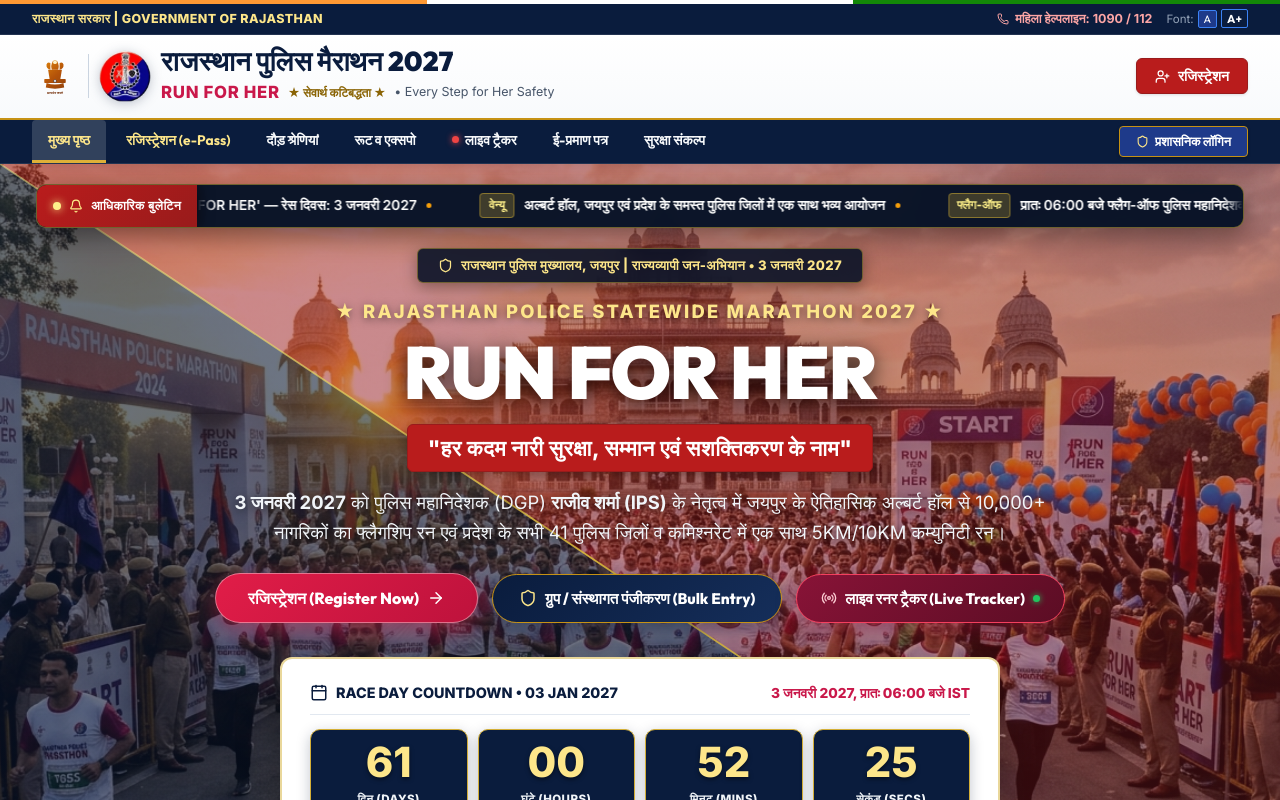
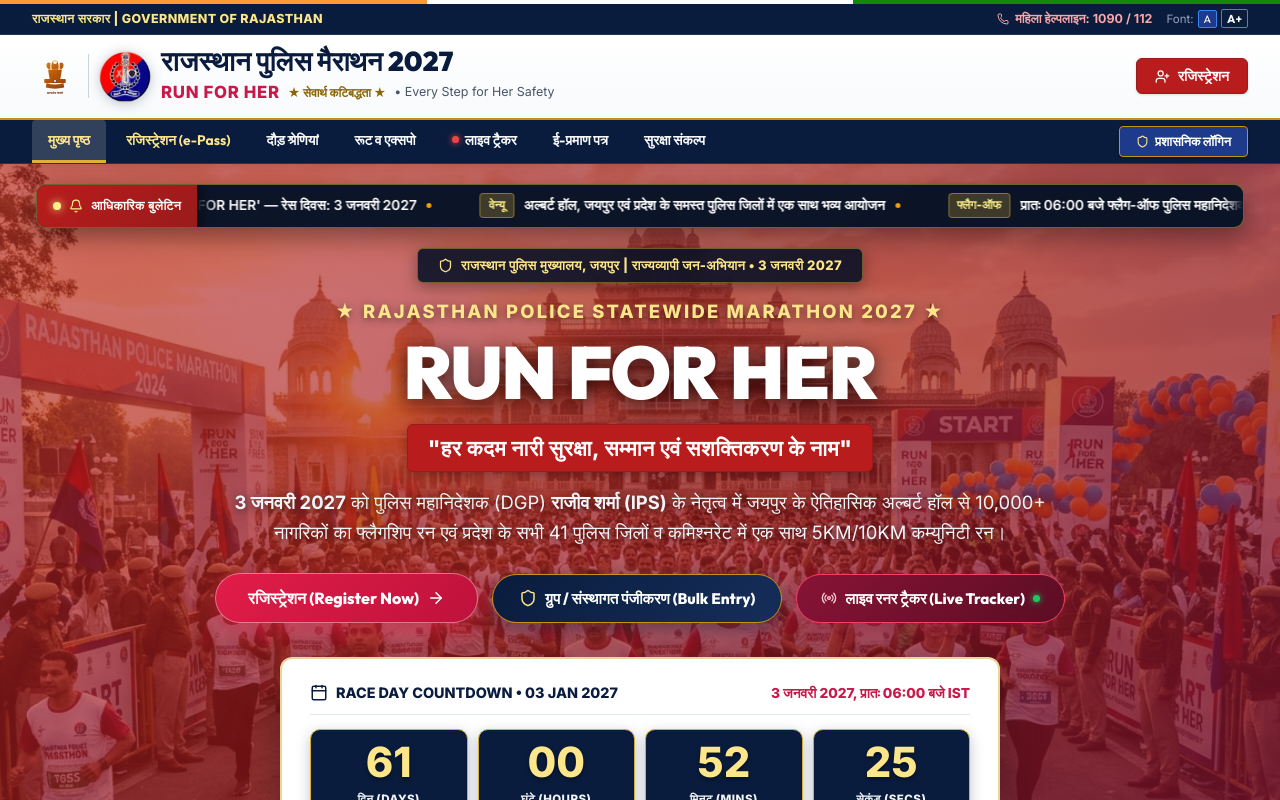
Before and after one commit to mpalsaniya68/rajasthan-police-run-for-her, a React (Vite) app: page / in a window 1280 px wide. Shown: the top 800 px of the page. Built offline with nearby package versions, Linux system fonts and the light colour scheme.

Commit message:
style(hero): apply full surface red overlay across background image

```diff
--- a/src/components/Hero.jsx
+++ b/src/components/Hero.jsx
@@ -52,24 +52,8 @@ export function Hero({ onOpenRegister, onOpenBulkRegister, onNavigate, totalRegi
       {/* 1. Base Subtle Dark Tint (Keeps the background photo clearly visible) */}
       <div className="hero-base-tint" />
 
-      {/* 2. Rajasthan Police Red Half Overlay (50% on both Desktop & Mobile) */}
+      {/* 2. Full Surface Rajasthan Police Crimson Red Overlay */}
       <div className="hero-overlay-red" />
-
-      {/* 3. Rajasthan Police Navy Blue Half Overlay (50% on both Desktop & Mobile) */}
-      <div className="hero-overlay-blue" />
-
-      {/* 4. Sleek Golden Dividing Accent Line */}
-      <svg className="hero-golden-divider" viewBox="0 0 100 100" preserveAspectRatio="none">
-        <defs>
-          <linearGradient id="heroGoldGlow" x1="0%" y1="0%" x2="100%" y2="100%">
-            <stop offset="0%" stopColor="#fef08a" stopOpacity="0.5" />
-            <stop offset="50%" stopColor="#d4af37" stopOpacity="1" />
-            <stop offset="100%" stopColor="#fef08a" stopOpacity="0.5" />
-          </linearGradient>
-        </defs>
-        {/* Triangle diagonal divider (0,0 -> 100,100) for both desktop and mobile */}
-        <line x1="0" y1="0" x2="100" y2="100" stroke="url(#heroGoldGlow)" strokeWidth="1.8" vectorEffect="non-scaling-stroke" />
-      </svg>
 
       {/* Hero Content Wrapper */}
       <div style={{ position: 'relative', zIndex: 2 }}>
@@ -469,32 +453,13 @@ export function Hero({ onOpenRegister, onOpenBulkRegister, onNavigate, totalRegi
           pointer-events: none;
         }
 
-        /* 50/50 Dual Tone: Top-Right Crimson Red Half & Bottom-Left Navy Blue Half */
+        /* Full Surface Rajasthan Police Crimson Red Overlay */
         .hero-overlay-red {
           position: absolute;
           inset: 0;
           z-index: 1;
           pointer-events: none;
-          background: linear-gradient(135deg, rgba(220, 38, 38, 0.42) 0%, rgba(185, 28, 28, 0.34) 50%, rgba(153, 27, 27, 0.26) 100%);
-          clip-path: polygon(0 0, 100% 0, 100% 100%);
-        }
-
-        .hero-overlay-blue {
-          position: absolute;
-          inset: 0;
-          z-index: 1;
-          pointer-events: none;
-          background: linear-gradient(135deg, rgba(10, 28, 61, 0.52) 0%, rgba(15, 23, 42, 0.44) 50%, rgba(10, 28, 61, 0.55) 100%);
-          clip-path: polygon(0 0, 0 100%, 100% 100%);
-        }
-
-        .hero-golden-divider {
-          position: absolute;
-          inset: 0;
-          width: 100%;
-          height: 100%;
-          z-index: 1;
-          pointer-events: none;
+          background: linear-gradient(135deg, rgba(220, 38, 38, 0.52) 0%, rgba(185, 28, 28, 0.58) 50%, rgba(136, 19, 55, 0.68) 100%);
         }
 
 
```
